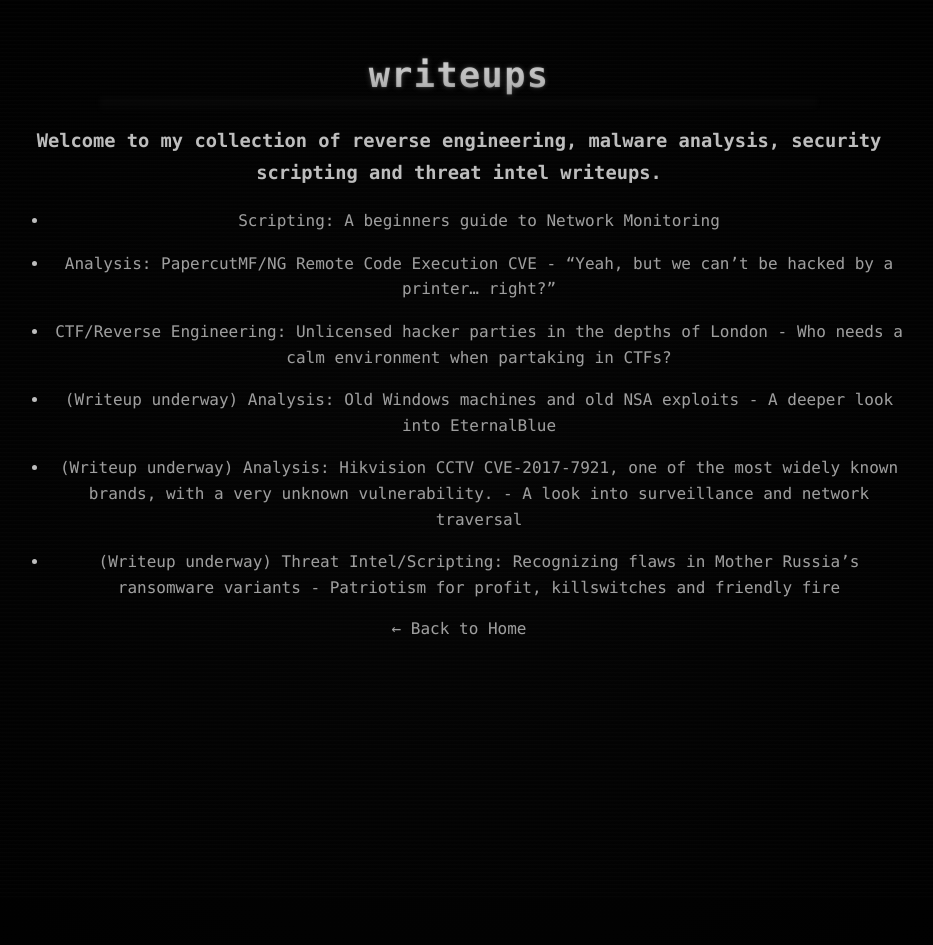
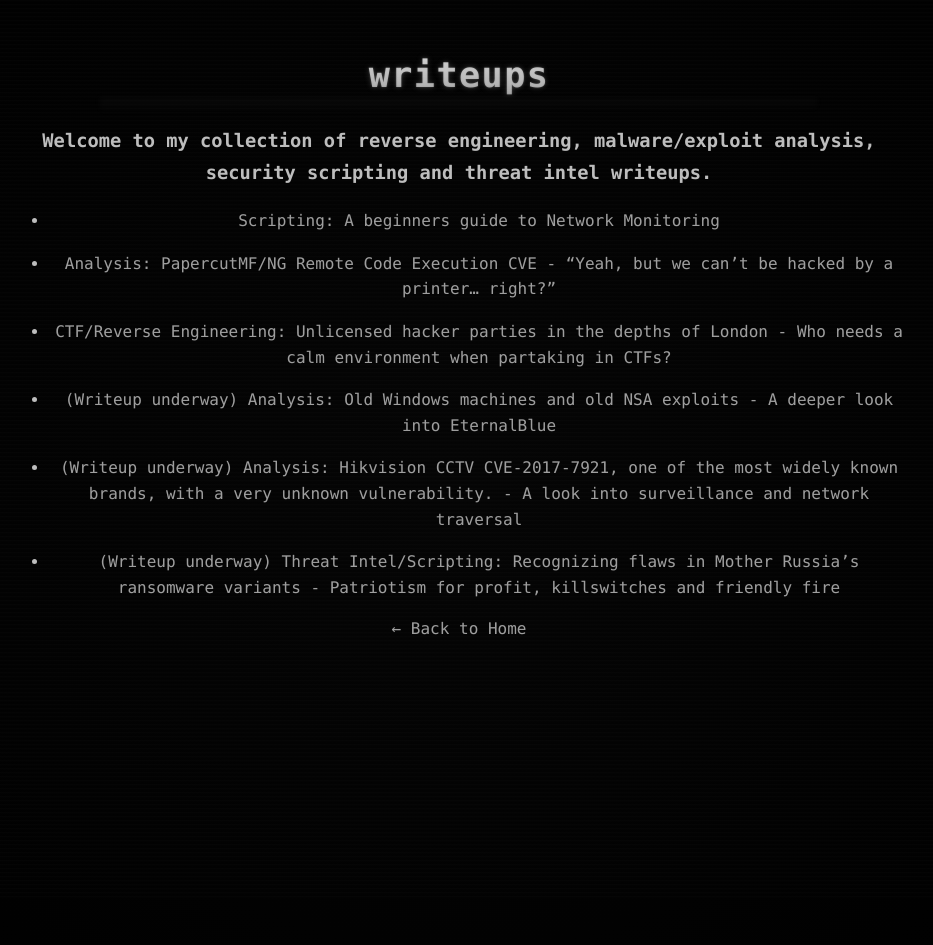
Before and after one commit to 0xhtw/0xhtw.github.io, a Jekyll site: the page built from writeups/index.md, in a window 1280 px wide. Shown: the whole page, without its empty margins (181-1114 px from the left). Built offline with Jekyll 4.4.1, drawn with Linux system fonts in a browser that asks for light colours.

Commit message:
Update index.md

```diff
--- a/writeups/index.md
+++ b/writeups/index.md
@@ -5,7 +5,7 @@
 
 # writeups
 
-### Welcome to my collection of reverse engineering, malware analysis, security scripting and threat intel writeups.
+### Welcome to my collection of reverse engineering, malware/exploit analysis, security scripting and threat intel writeups.
 
 - [Scripting: A beginners guide to Network Monitoring](network-script-1.md)
 
```
